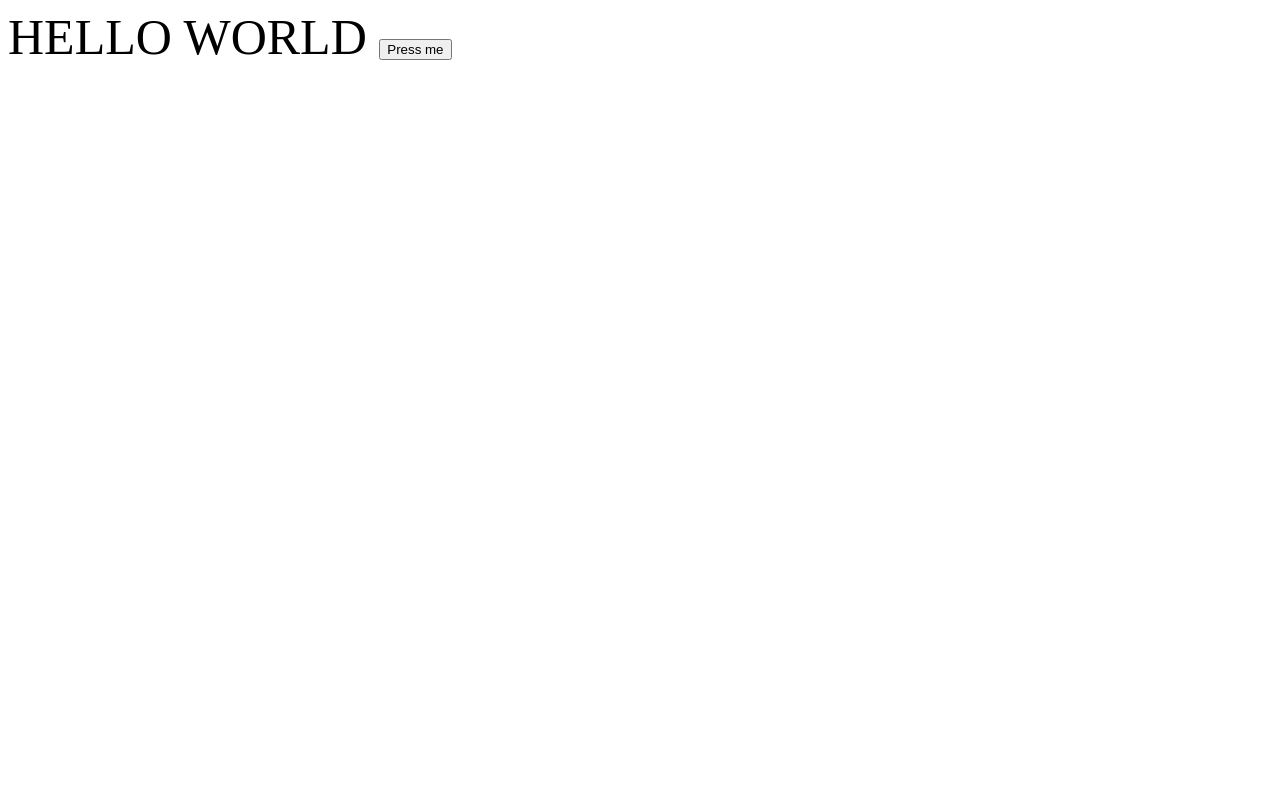
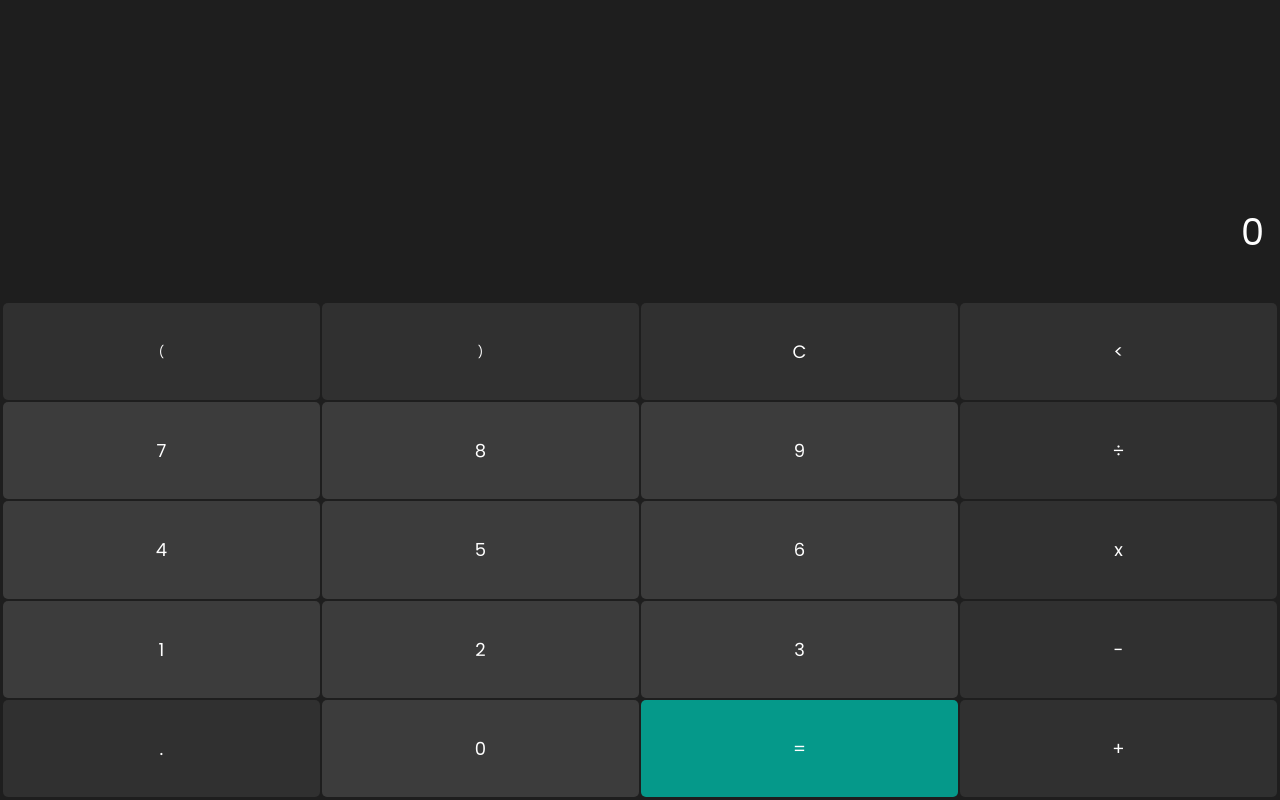
Before and after one commit to BearingMe/python_broken-calc-v2, a Flask app: page / in a window 1280 px wide. Run offline with Flask 2, Linux system fonts and the light colour scheme.

Commit message:
wip: adds new layout to program

```diff
--- a/root/templates/index.html
+++ b/root/templates/index.html
@@ -1,26 +1,46 @@
 <!DOCTYPE html>
-<html lang="en">
+<html lang="pt-br">
 <head>
     <meta charset="UTF-8">
+    <title>Document</title>
     <meta http-equiv="X-UA-Compatible" content="IE=edge">
     <meta name="viewport" content="width=device-width, initial-scale=1.0">
     <link rel="stylesheet" href="{{ url_for('static', filename='style.css')}}">
 </head>
 <body>
-    <div id="example">
-    HELLO WORLD
-
-    <button id="press">
-        Press me
-    </button>
-    </div>
+    <main class="container">
+        <div class="screen">
+            <span class="result">0</span>
+        </div>
+        <div class="buttonGrid"></div>
+    </main>
 
     <script>
-        const press = document.getElementById('press');
+        window.onload = function() {
+            const symbol = [
+               '(',  ')','C',  '<',
+                 7,    8,  9,  '÷',
+                 4,    5,  6,  'x',
+                 1,    2,  3,  '-',
+               '.',    0,  '=','+']
 
-        press.addEventListener('click', () => {
-            pywebview.api.calc("3 + 4").then(console.log)
-        });
+
+            const buttonGrid = document.querySelector('.buttonGrid')
+
+            for (let i = 0; i < symbol.length; i++) {
+                const button = document.createElement('button')
+
+                typeof symbol[i] === 'number'
+                    ? button.classList.add('btn-number')
+                    : button.classList.add('btn-symbol')
+
+                button.classList.add('btn')
+
+                button.innerHTML = symbol[i]
+
+                buttonGrid.appendChild(button)
+            }
+        }
     </script>
 </body>
 </html>
--- a/root/templates/style.css
+++ b/root/templates/style.css
@@ -1,3 +1,61 @@
-#example {
-    font-size: 50px;
+@import url('https://fonts.googleapis.com/css2?family=Poppins&display=swap');
+
+* {
+    box-sizing: border-box;
+    padding: 0;
+    margin: 0;
+    font-family: 'Poppins', sans-serif;
 }
+
+.container {
+    display: grid;
+    grid-template-rows: 0.6fr 1fr;
+    height: 100vh;
+    background-color: #121212f2;
+}
+
+.screen {
+    position: relative;
+}
+
+.screen > .result {
+    color: white;
+    position: absolute;
+    right: 0;
+    bottom: 0;
+    font-size: 2.3rem;
+    padding-right: 1rem;
+    padding-bottom: 2.5rem;
+}
+
+.buttonGrid {
+    display: grid;
+    grid-template-columns: repeat(4, 1fr);
+    padding: 2px !important;
+
+}
+
+.buttonGrid > .btn {
+    color: white;
+    outline: none;
+    border: none;
+    margin: 1px;
+    border-radius: 5px;
+    font-size: 18px;
+}
+
+.buttonGrid > .btn:nth-child(-n + 2) {
+    font-size: 12px;
+}
+
+.buttonGrid > .btn:nth-child(19) {
+    background-color: #00af9dd8;
+}
+
+.buttonGrid > .btn-number {
+    background-color: #ffffff22;
+}
+
+.buttonGrid > .btn-symbol {
+    background-color: #ffffff14;
+}
```
Also changed, not shown: root/settings.py (+6 -2 lines).
